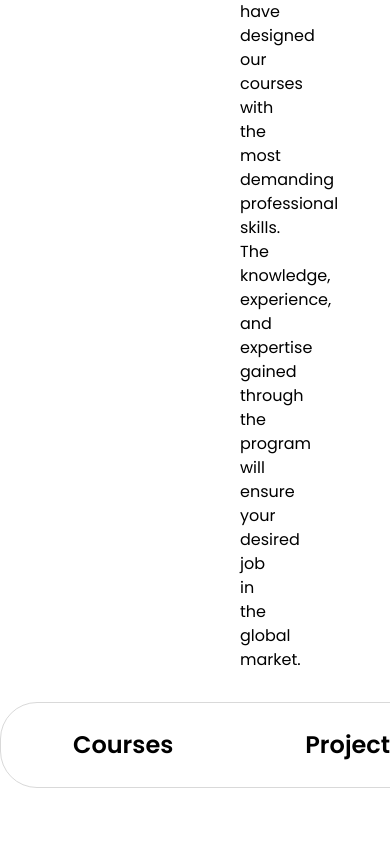
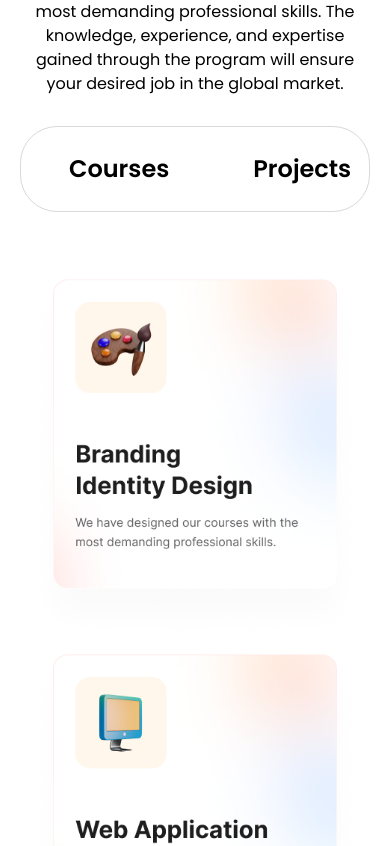
Before and after one commit to Sijan666/creativeITCanada, a Next.js app: page / in a window 390 px wide. Shown: the part 2262-3108 px from the top of the page. Built offline with nearby package versions, Linux system fonts and the light colour scheme.

Commit message:
add comenting and responsive in service

```diff
--- a/app/layouts/Service.jsx
+++ b/app/layouts/Service.jsx
@@ -7,18 +7,18 @@ const Service = () => {
     return (
         <section className='py-25'>
             <div className="service">
-                <Container>
+                <Container className={'px-5'}>
                     <div className="text-center">
                         <h3 className='text-[48px] font-bold text-[#1F1E1E] pb-5'>Our <span className='text-[#CB2D3E] italic'>Services</span></h3>
-                        <p className='text px-60 leading-6 pb-7.5'>We have designed our courses with the most demanding professional skills. The knowledge, experience, and expertise gained through the program will ensure your desired job in the global market.</p>
-                        <div className="rounded-[37px] p-2 border border-[#D9D9D9] w-119 mx-auto">
+                        <p className='text lg:px-60 leading-6 pb-7.5'>We have designed our courses with the most demanding professional skills. The knowledge, experience, and expertise gained through the program will ensure your desired job in the global market.</p>
+                        <div className="rounded-[37px] p-2 border border-[#D9D9D9] lg:w-119 lg:mx-auto">
                             <Flex className={'gap-x-1 '}>
-                                <button className=" px-16 py-4 text-black font-semibold text-[24px] rounded-[29px] hover:text-white hover:bg-[#FF1E1E] duration-300 cursor-pointer">Courses</button>
-                                <button className=" px-16 py-4 text-black font-semibold text-[24px] rounded-[29px] hover:text-white hover:bg-[#FF1E1E] duration-300 cursor-pointer">Projects</button>
+                                <button className=" lg:px-16 px-10 py-4 text-black font-semibold text-[24px] rounded-[29px] hover:text-white hover:bg-[#FF1E1E] duration-300 cursor-pointer">Courses</button>
+                                <button className=" lg:px-16 px-10 py-4 text-black font-semibold text-[24px] rounded-[29px] hover:text-white hover:bg-[#FF1E1E] duration-300 cursor-pointer">Projects</button>
                             </Flex>
                         </div>
                         <div className="pt-15">
-                            <Flex className={'justify-center gap-x-5'}>
+                            <Flex className={'justify-center gap-x-5 flex flex-col lg:flex-row'}>
                                 <Image src='/s1.png' alt='s1.png' width={380} height={414}/>
                                 <Image src='/s2.png' alt='s2.png' width={380} height={414}/>
                                 <Image src='/s3.png' alt='s3.png' width={380} height={414}/>
```
